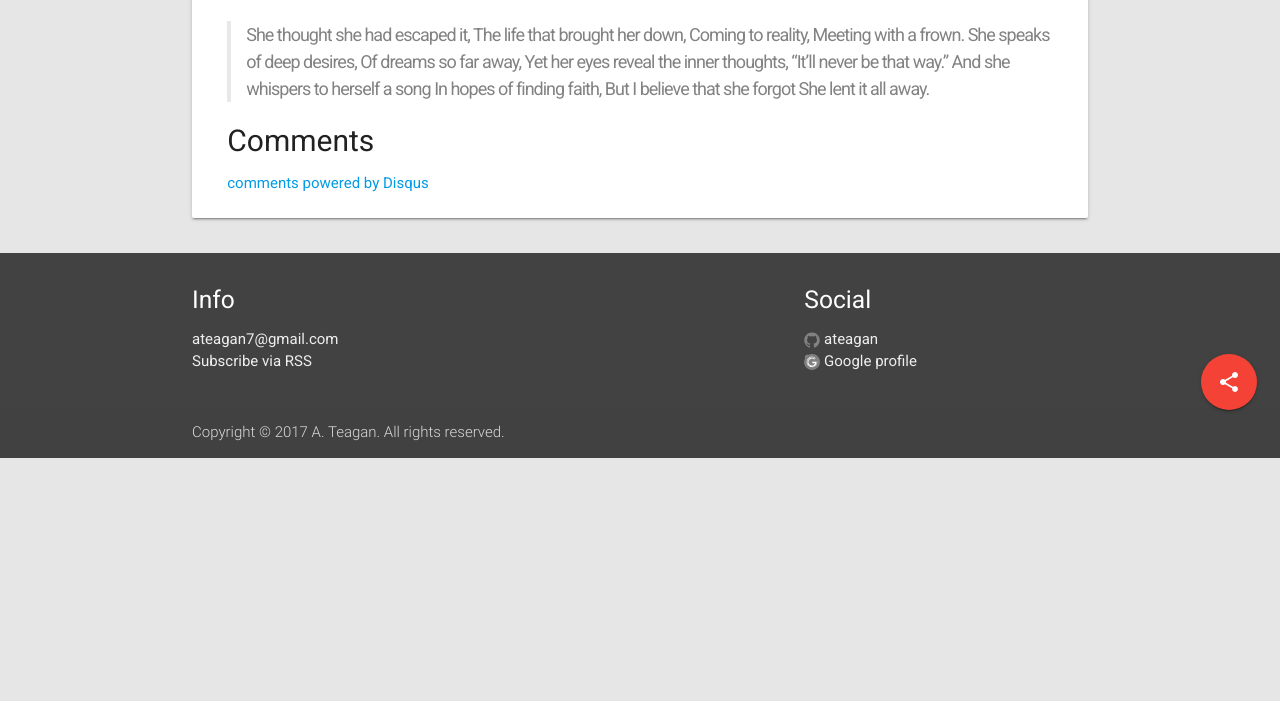
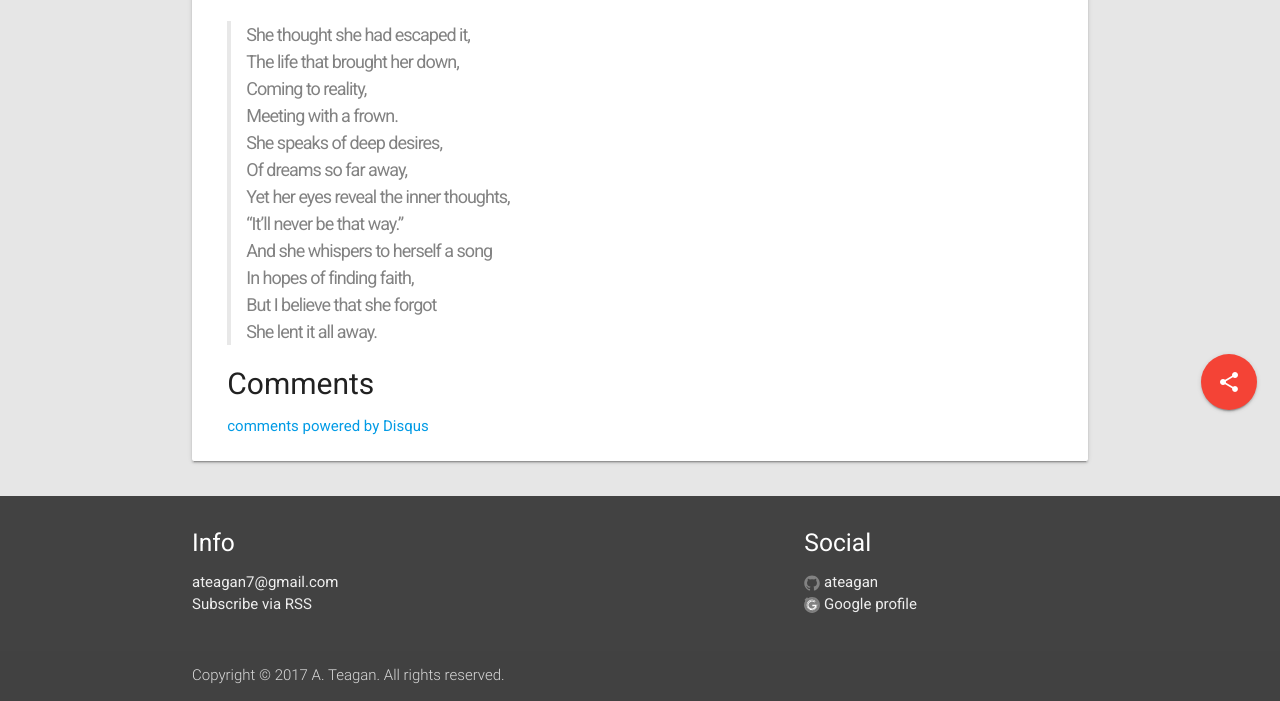
Before and after one commit to ateagan/ateagan.github.io, a Jekyll site: the page built from _posts/2017-03-25-loans.markdown, in a window 1280 px wide. Shown: the part 467-1168 px from the top of the page. Built offline with Jekyll 4.4.1, drawn with Linux system fonts in a browser that asks for light colours; nearby versions of some CDN libraries; some web fonts are replaced; comment, search, counter and statistics services are not loaded; before the commit the page ends 925 px from its top, so only the background shows below that.

Commit message:
whatever

```diff
--- a/_posts/2017-03-25-loans.markdown
+++ b/_posts/2017-03-25-loans.markdown
@@ -13,7 +13,7 @@ but with no more time given than we had yesterday; where can we fit it all? Anyw
 times become stressful, but I’d rather be busy than completely complacent.
 
 Today’s poem was inspired by a close friend of mine. Her story is one of strength
-and  courage. After all she’s been through, she remains one the of happiest people
+and courage. After all she’s been through, she remains one the of happiest people
 I know. We’d often meet to talk about anything and everything over coffee, and I
 always left feeling inspired. Even in a situation like hers, she could somehow
 find it in herself to give to others, like myself. She listened, she offered, she
@@ -22,15 +22,15 @@ hour long talks that inspires me to be happy no matter what state my life is in.
 
 Thanks for reading!
 
-<blockquote><span style="font-style: normal;">She thought she had escaped it,
-The life that brought her down,
-Coming to reality,
-Meeting with a frown.
-She speaks of deep desires,
-Of dreams so far away,
-Yet her eyes reveal the inner thoughts,
-“It’ll never be that way.”
-And she whispers to herself a song
-In hopes of finding faith,
-But I believe that she forgot
+<blockquote><span style="font-style: normal;">She thought she had escaped it,<br>
+The life that brought her down,<br>
+Coming to reality,<br>
+Meeting with a frown.<br>
+She speaks of deep desires,<br>
+Of dreams so far away,<br>
+Yet her eyes reveal the inner thoughts,<br>
+“It’ll never be that way.”<br>
+And she whispers to herself a song<br>
+In hopes of finding faith,<br>
+But I believe that she forgot<br>
 She lent it all away.</span></blockquote>
```
